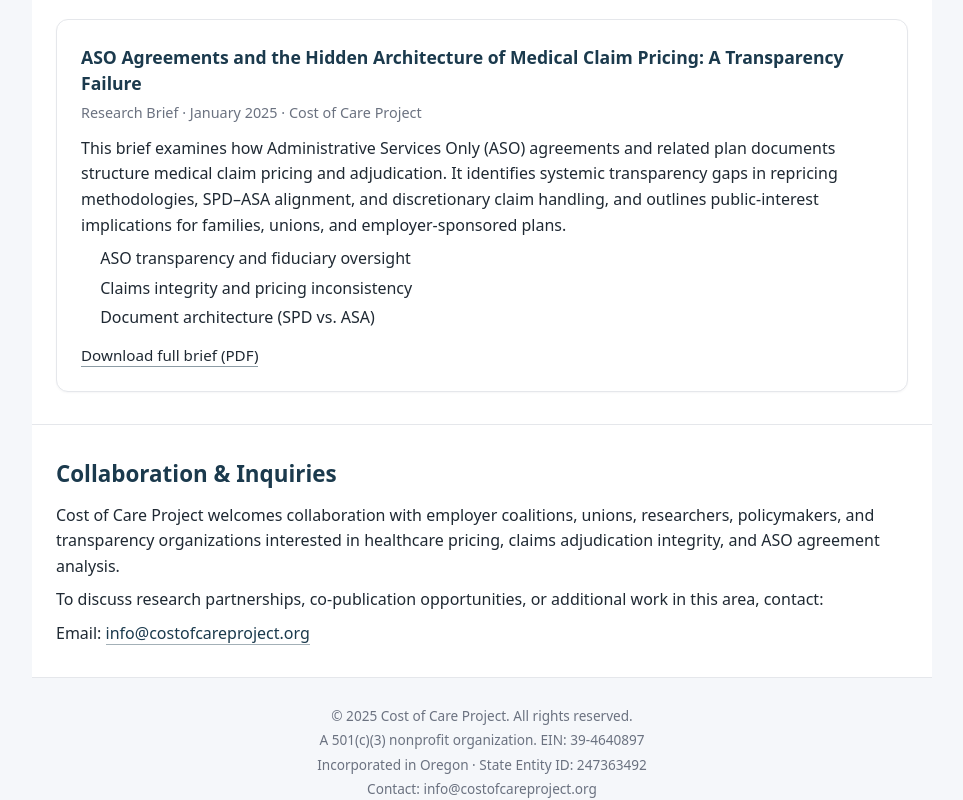
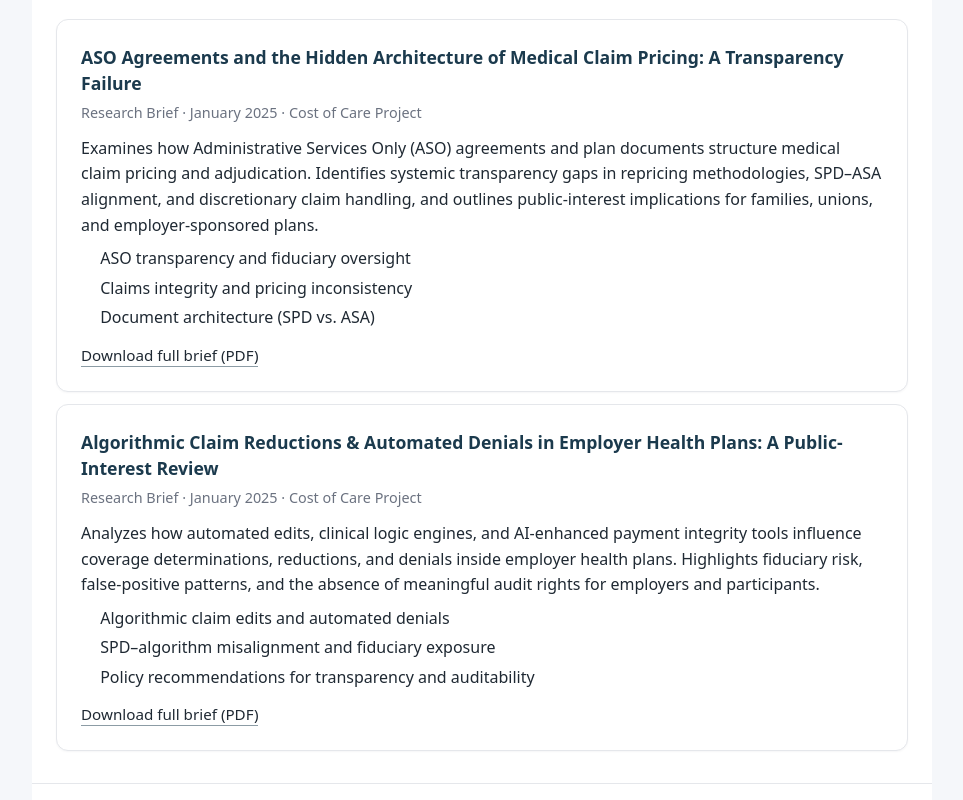
Before and after one commit to RedThreadGrp/nextjs-boilerplate, a Next.js app: page /research in a window 1280 px wide. Shown: the part 282-1082 px from the top of the page, without its empty margins (158-1121 px from the left). Built offline with nearby package versions, Linux system fonts and the light colour scheme.

Commit message:
Refactor research brief descriptions for clarity

```diff
--- a/app/research/page.tsx
+++ b/app/research/page.tsx
@@ -16,21 +16,22 @@ export default function ResearchPage() {
 
       <section className="section">
         <h2 className="section-title">Current Research Briefs</h2>
+
+        {/* Brief 1 */}
         <div className="research-card">
           <h3 className="research-title">
             ASO Agreements and the Hidden Architecture of Medical Claim Pricing:
             A Transparency Failure
           </h3>
           <p className="research-meta">
-            Research Brief &middot; January 2025 &middot; Cost of Care Project
+            Research Brief · January 2025 · Cost of Care Project
           </p>
           <p className="section-body">
-            This brief examines how Administrative Services Only (ASO)
-            agreements and related plan documents structure medical claim
-            pricing and adjudication. It identifies systemic transparency gaps
-            in repricing methodologies, SPD–ASA alignment, and discretionary
-            claim handling, and outlines public-interest implications for
-            families, unions, and employer-sponsored plans.
+            Examines how Administrative Services Only (ASO) agreements and plan
+            documents structure medical claim pricing and adjudication. Identifies
+            systemic transparency gaps in repricing methodologies, SPD–ASA
+            alignment, and discretionary claim handling, and outlines public-interest
+            implications for families, unions, and employer-sponsored plans.
           </p>
           <ul className="list">
             <li>ASO transparency and fiduciary oversight</li>
@@ -48,6 +49,39 @@ export default function ResearchPage() {
             </a>
           </p>
         </div>
+
+        {/* Brief 2 */}
+        <div className="research-card">
+          <h3 className="research-title">
+            Algorithmic Claim Reductions & Automated Denials in Employer Health
+            Plans: A Public-Interest Review
+          </h3>
+          <p className="research-meta">
+            Research Brief · January 2025 · Cost of Care Project
+          </p>
+          <p className="section-body">
+            Analyzes how automated edits, clinical logic engines, and AI-enhanced
+            payment integrity tools influence coverage determinations, reductions,
+            and denials inside employer health plans. Highlights fiduciary risk,
+            false-positive patterns, and the absence of meaningful audit rights for
+            employers and participants.
+          </p>
+          <ul className="list">
+            <li>Algorithmic claim edits and automated denials</li>
+            <li>SPD–algorithm misalignment and fiduciary exposure</li>
+            <li>Policy recommendations for transparency and auditability</li>
+          </ul>
+          <p className="research-actions">
+            <a
+              href="/Cost_of_Care_AI_Claims_Adjudication_Brief.pdf"
+              className="btn-link"
+              target="_blank"
+              rel="noopener noreferrer"
+            >
+              Download full brief (PDF)
+            </a>
+          </p>
+        </div>
       </section>
 
       <section className="section">
@@ -55,8 +89,8 @@ export default function ResearchPage() {
         <p className="section-body">
           Cost of Care Project welcomes collaboration with employer coalitions,
           unions, researchers, policymakers, and transparency organizations
-          interested in healthcare pricing, claims adjudication integrity, and
-          ASO agreement analysis.
+          interested in healthcare pricing, claims adjudication integrity, and ASO
+          agreement analysis.
         </p>
         <p className="section-body">
           To discuss research partnerships, co-publication opportunities, or
```
